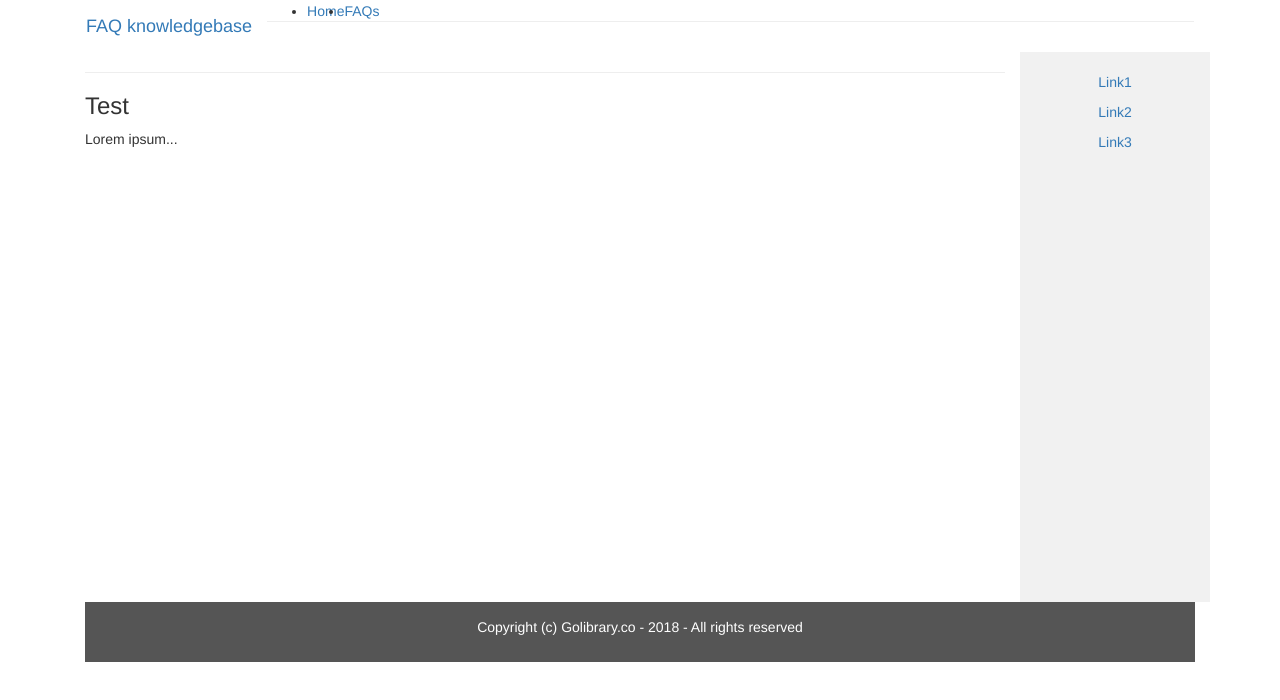
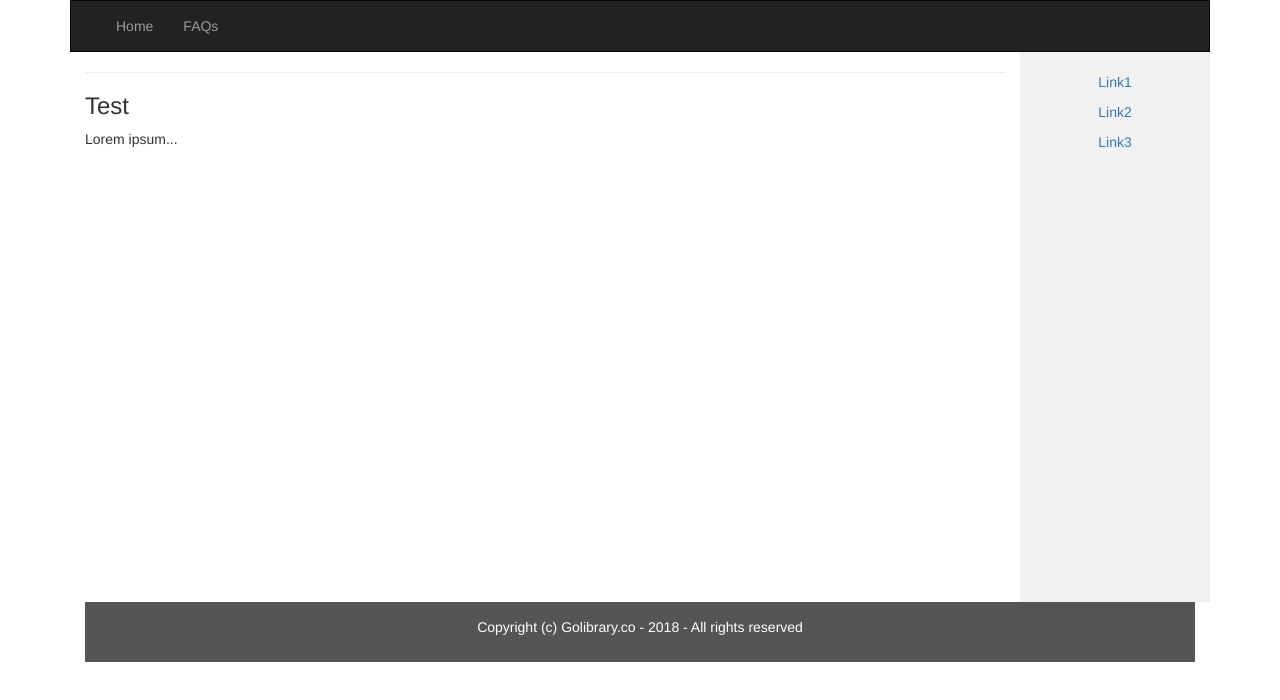
Before and after one commit to saurabh1294/react-router-axios-app, a React (Create React App) app: page /faqs in a window 1280 px wide. Shown: the top 700 px of the page. Built offline with nearby package versions, Linux system fonts and the light colour scheme; no server answers.

Commit message:
state machine+transition between menus fixed.

```diff
--- a/src/App.js
+++ b/src/App.js
@@ -8,25 +8,35 @@ class App extends Component {
     return (
       <Router>
         <div className="container">
-          <nav className="navbar navbar-expand-lg navbar-light bg-light">
-            <a className="navbar-brand">FAQ knowledgebase</a>
-            <div
-              className="collapse navbar-collapse"
-              id="navbarSupportedContent"
+          <nav className="navbar navbar-inverse">
+            <div className="container-fluid">
+              <div className="navbar-header">
+                <button
+                  type="button"
+                  className="navbar-toggle"
+                  data-toggle="collapse"
+                  data-target="#myNavbar"
                 >
-              <ul className="navbar-nav mr-auto">
+                  <span className="icon-bar" />
+                  <span className="icon-bar" />
+                  <span className="icon-bar" />
+                </button>
+              </div>
+              <div className="collapse navbar-collapse" id="myNavbar">
+                <ul className="nav navbar-nav">
                   <li className="nav-item">
                     <Link to={"/home"} className="nav-link">
                       Home
                     </Link>
                   </li>
+
                   <li className="nav-item">
                     <Link to={"/faqs"} className="nav-link">
                       FAQs
                     </Link>
                   </li>
                 </ul>
-              <hr />
+              </div>
             </div>
           </nav>
           <Switch>
--- a/src/components/FAQ.js
+++ b/src/components/FAQ.js
@@ -5,44 +5,26 @@ import { connect } from "react-redux";
 import { fetAllFAQS } from "../actions/actions";
 
 export class FAQ extends Component {
-  // TODO - implement constructor if needed
   constructor(props) {
     super(props);
     this.state = {
       response: {},
       title: "",
-      body: "",
-      faqNum: -1
+      body: ""
     };
     this.showFAQ.bind(this);
   }
 
-  componentWillReceiveProps(props) {
-    // if (this.state.faqNum === -1) {
-    //   this.setState(
-    //     {
-    //       response: props.data
-    //     },
-    //     () => {
-    //       this.setState({
-    //         title: this.state.response[0].response.faqs[0].title,
-    //         body: this.state.response[0].response.faqs[0].body
-    //       });
-    //     }
-    //   );
-    // }
-    // TODO - fix this
+  componentWillReceiveProps(nextProps) {
+    if (this.props.data.length !== nextProps.data.length) {
+      this.setProps(nextProps, 0);
+    }
   }
 
-  componentDidMount() {
-    this.props.fetAllFAQS();
-  }
-
-  showFAQ = faqId => {
+  setProps(props, faqId) {
     this.setState(
       {
-        response: this.props.data,
-        faqNum: faqId
+        response: props.data
       },
       () => {
         this.setState({
@@ -51,6 +33,14 @@ export class FAQ extends Component {
         });
       }
     );
+  }
+
+  componentDidMount() {
+    this.props.fetAllFAQS();
+  }
+
+  showFAQ = faqId => {
+    this.setProps(this.props, faqId);
   };
 
   render() {
```
Lines whose indentation alone changed are shown as unchanged.
